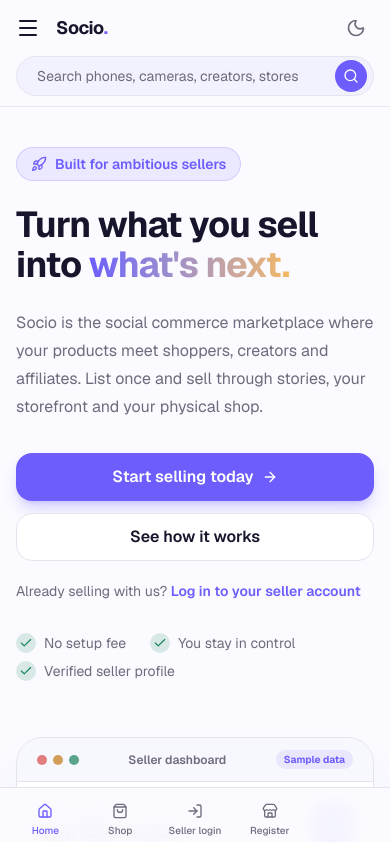
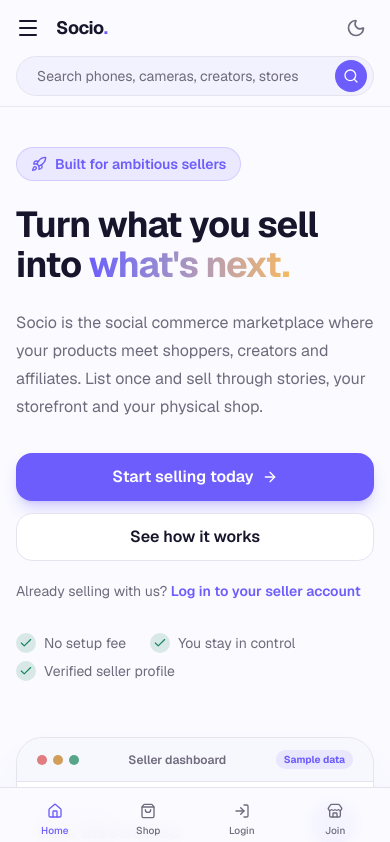
Before and after one commit to Shuvam1111/socio-ecommerce, a Next.js app: page / in a window 390 px wide. Shown: the top 842 px of the page. Built offline with nearby package versions, Linux system fonts and the light colour scheme.

Commit message:
Restore consistent mobile commerce navigation

```diff
--- a/src/components/layout/mobile-commerce-nav.tsx
+++ b/src/components/layout/mobile-commerce-nav.tsx
@@ -40,7 +40,7 @@ export function MobileCommerceNav() {
    */
   if (!buyer && !seller) {
     return (
-      <nav className={`fixed inset-x-0 bottom-0 z-40 grid border-t border-border bg-background/95 px-2 pb-[env(safe-area-inset-bottom)] pt-2 backdrop-blur md:hidden ${sellerRoute ? 'grid-cols-5' : 'grid-cols-4'}`}>
+      <nav className="fixed inset-x-0 bottom-0 z-40 grid grid-cols-4 border-t border-border bg-background/95 px-2 pb-[env(safe-area-inset-bottom)] pt-2 backdrop-blur md:hidden">
         <MobileLink
           href="/"
           icon={Home}
@@ -48,8 +48,6 @@ export function MobileCommerceNav() {
           active={pathname === '/'}
         />
 
-        {sellerRoute ? (
-          <>
         <MobileLink
           href="/marketplace"
           icon={ShoppingBag}
@@ -58,43 +56,18 @@ export function MobileCommerceNav() {
         />
 
         <MobileLink
-              href="/seller/login"
+          href={sellerRoute ? '/seller/login' : '/user/login'}
           icon={LogIn}
-              label="Seller login"
-              active={pathname.startsWith('/seller/login')}
+          label="Login"
+          active={sellerRoute ? pathname.startsWith('/seller/login') : pathname.startsWith('/user/login')}
         />
 
         <MobileLink
-              href="/register/vendor"
-              icon={Store}
-              label="Register"
-              active={pathname.startsWith('/register/vendor')}
+          href={sellerRoute ? '/register/vendor' : '/register/user'}
+          icon={sellerRoute ? Store : UserPlus}
+          label="Join"
+          active={sellerRoute ? pathname.startsWith('/register/vendor') : pathname.startsWith('/register')}
         />
-          </>
-        ) : (
-          <>
-            <MobileLink
-              href="/marketplace"
-              icon={ShoppingBag}
-              label="Shop"
-              active={pathname.startsWith('/marketplace')}
-            />
-
-            <MobileLink
-              href="/user/login"
-              icon={LogIn}
-              label="Login"
-              active={pathname.startsWith('/user/login')}
-            />
-
-            <MobileLink
-              href="/register/user"
-              icon={UserPlus}
-              label="Join"
-              active={pathname.startsWith('/register')}
-            />
-          </>
-        )}
       </nav>
     );
   }
```
Lines whose indentation alone changed are shown as unchanged.
